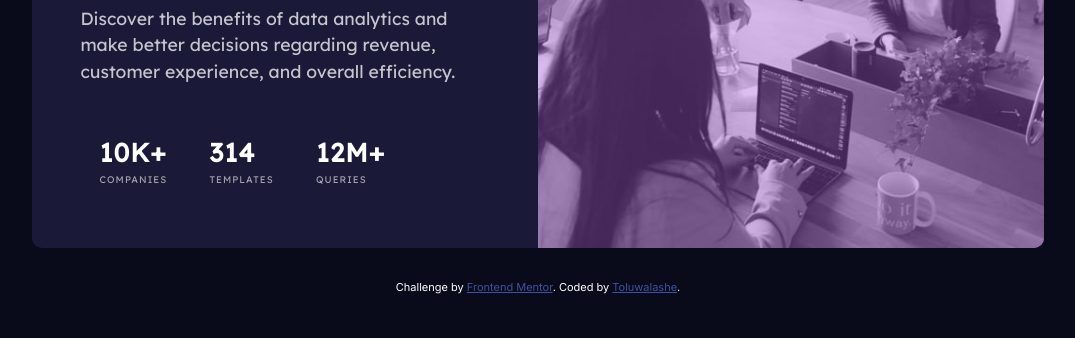
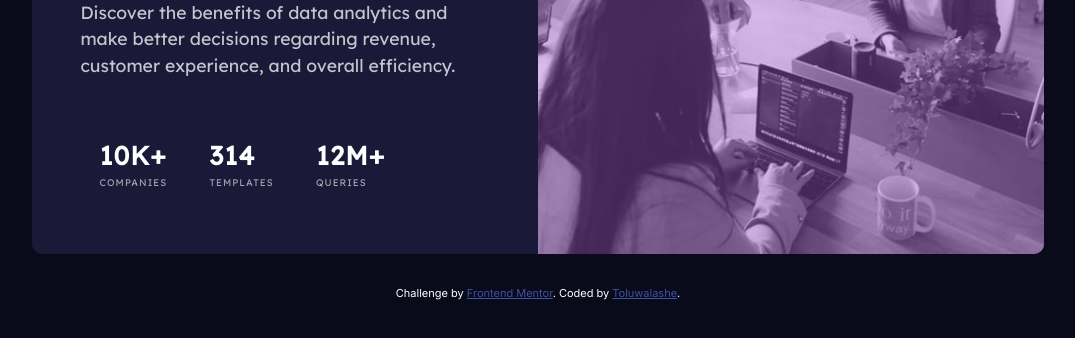
Before and after one commit to Toluwaa-o/Stats-preview-card-component, a plain HTML site: page index.html in a window 1280 px wide. Shown: the part 348-686 px from the top of the page, without its empty margins (102-1177 px from the left). Drawn offline with Linux system fonts and the light colour scheme.

Commit message:
Update style.css

```diff
--- a/style.css
+++ b/style.css
@@ -104,7 +104,7 @@ h1 {
 
     .stat {
         display: inline-block;
-        padding: 2em 2em;
+        padding: 3em 2em;
         font-size: 0.6em;
     }
 
```
